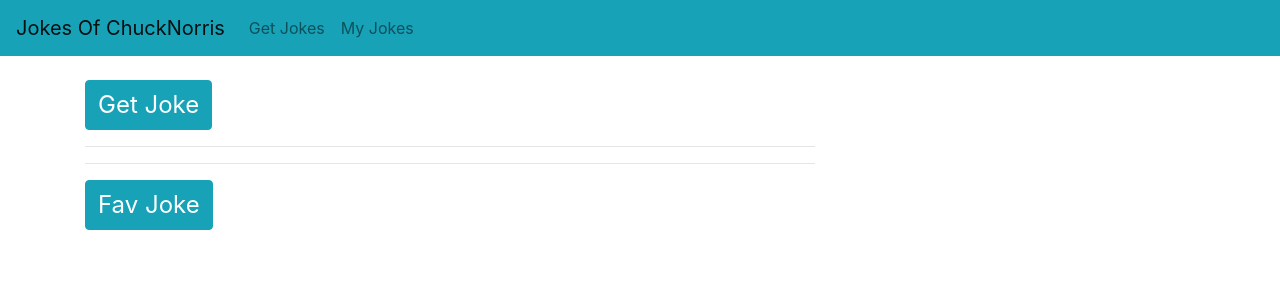
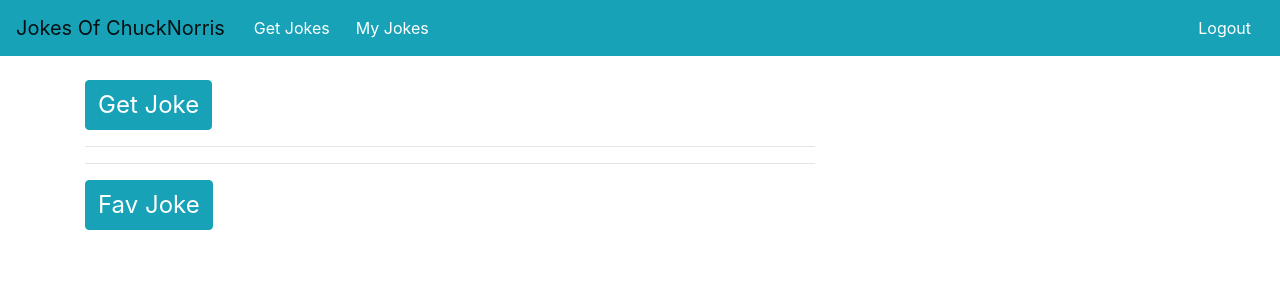
Before and after one commit to Magno-12/DjangoAndFirebase, a Django app: page /button/ in a window 1280 px wide. Shown: the top 300 px of the page. Run offline with Django 4.2, Linux system fonts and the light colour scheme; data that the repository does not hold is empty.

Commit message:
se hace la pagina de error y se añade el boton de logout

```diff
--- a/templates/base.html
+++ b/templates/base.html
@@ -8,7 +8,7 @@
     <title>{% block title %} {% endblock %}</title>
     <link rel="stylesheet" href="https://cdn.jsdelivr.net/npm/bootstrap@4.5.3/dist/css/bootstrap.min.css"
         integrity="sha384-TX8t27EcRE3e/ihU7zmQxVncDAy5uIKz4rEkgIXeMed4M0jlfIDPvg6uqKI2xXr2" crossorigin="anonymous">
-        <link rel="stylesheet" href="{% static 'css/jokes.css' %}">
+    <link rel="stylesheet" href="{% static 'css/jokes.css' %}">
 </head>
 
 <body>
@@ -21,12 +21,15 @@
         <div class="collapse navbar-collapse" id="navbarNav">
             <ul class="navbar-nav">
                 <li class="nav-item">
-                    <a class="nav-link" href="/button">Get Jokes<span class="sr-only">(current)</span></a>
+                    <a class="btn btn-info" href="/button">Get Jokes<span class="sr-only">(current)</span></a>
                 </li>
                 <li class="nav-item">
-                    <a class="nav-link" href="/list_Of_Jokes">My Jokes</a>
+                    <a class="btn btn-info" href="/list_Of_Jokes">My Jokes</a>
                 </li>
             </ul>
+        </div>
+        <div>
+            <button class="btn btn-info" type="button" onclick="location.href='{% url 'log' %}' " >Logout</button>
         </div>
     </nav>
     <div class="container py-4">
--- a/templates/error.html
+++ b/templates/error.html
@@ -2,7 +2,7 @@
 <html lang="en" >
 <head>
   <meta charset="UTF-8">
-  <title>Login</title>
+  <title>ERROR</title>
   <link rel="stylesheet" href="https://cdnjs.cloudflare.com/ajax/libs/normalize/5.0.0/normalize.min.css">
 
 <style>
```
Also changed, not shown: db.sqlite3.
